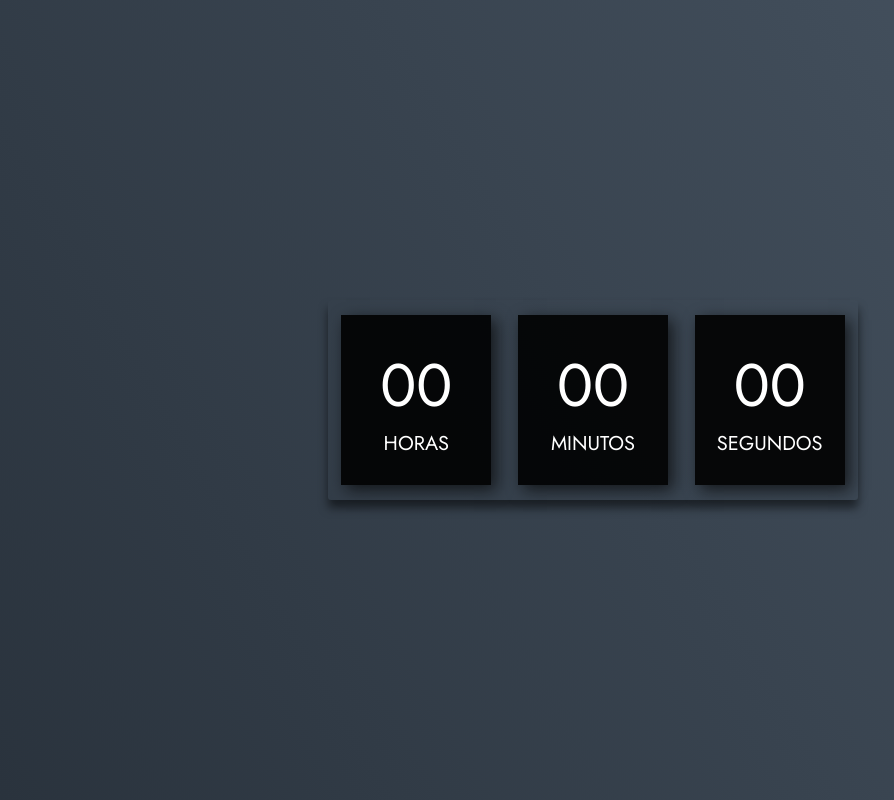
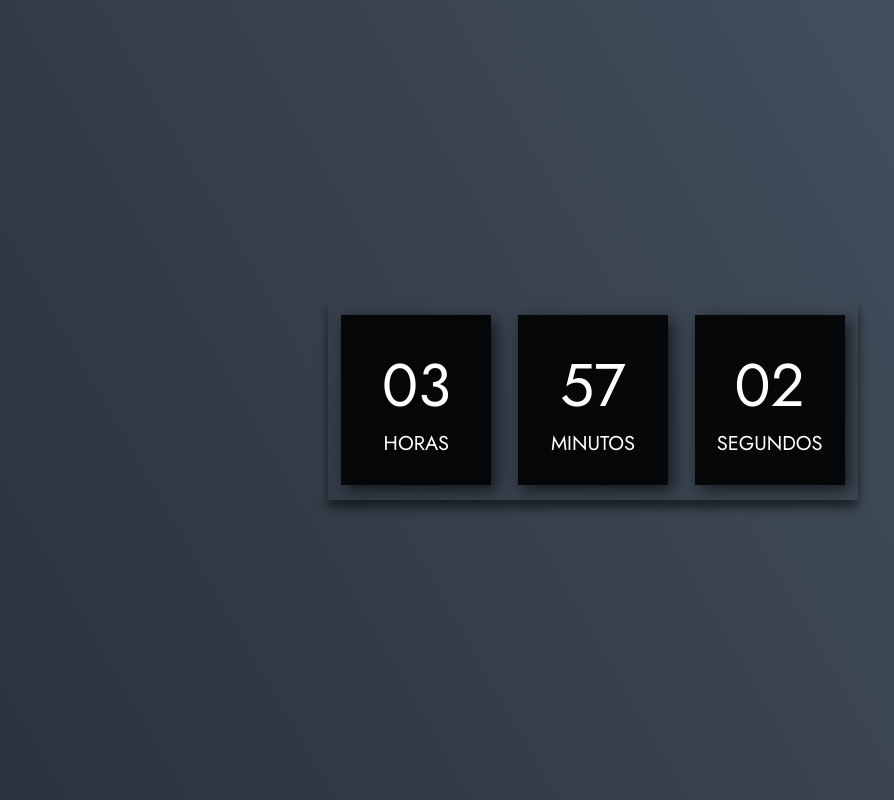
Before and after one commit to mateussperess/clock, a plain HTML site: page index.html in a window 1280 px wide. Shown: the whole page, without its empty margins (47-941 px from the left). Drawn offline with Linux system fonts and the light colour scheme.

Commit message:
folder structure changes

```diff
--- a/assets/script.js
+++ /dev/null
@@ -1 +0,0 @@
-console.log("oi");
--- /dev/null
+++ b/assets/script/script.js
@@ -0,0 +1,19 @@
+// console.log("oi");
+const hours = document.getElementById('hours');
+const minutes = document.getElementById('minutes');
+const seconds = document.getElementById('seconds');
+
+const clock = setInterval(function time() {
+  let dateToday = new Date();
+  let hourNow = dateToday.getHours();
+  let minuteNow = dateToday.getMinutes();
+  let secondNow = dateToday.getSeconds();
+
+  if (hourNow < 10) hourNow = '0' + hourNow;
+  if (minuteNow < 10) minuteNow = '0' + minuteNow;
+  if (secondNow < 10) secondNow = '0' + secondNow;
+
+  hours.innerText = hourNow;
+  minutes.innerText = minuteNow;
+  seconds.innerText = secondNow;
+});
--- a/assets/styles.scss
+++ b/assets/style/styles.scss
@@ -2,6 +2,7 @@
 
 :root {
   --text-color: #ffffff;
+  --text-number-size: 25px;
   --text-size: 20px;
 }
 
@@ -44,6 +45,8 @@
 
       span:nth-child(1) {
         color: var(--text-color);
+        // font-size: 25px;
+        text-transform: uppercase;
 
       }
 
@@ -52,12 +55,6 @@
         text-transform: uppercase;
         font-size: var(--text-size);
       }
-
     }
-
-    // .clock span:nth-child(1) {
-    //   color: white;
-    // }
-
   }
 }
--- a/index.html
+++ b/index.html
@@ -3,16 +3,15 @@
 <head>
   <meta charset="UTF-8">
   <meta http-equiv="X-UA-Compatible" content="IE=edge">
-  <meta name="viewport" content="width=], initial-scale=1.0">
+  <meta name="viewport" content="width=", initial-scale=1.0">
   <title> Clock By Mateus Peres </title>
 
-  <script src="./assets/script.js"></script>
 
   <link rel="shortcut icon" href="./assets/img/clock.png" type="image/x-icon">
-  <link rel="stylesheet" href="./assets/styles.css">
+  <link rel="stylesheet" href="./assets/style/styles.css">
 </head>
+
 <body>
-
   <div class="clock">
     <div>
       <span id="hours"> 00 </span>
@@ -30,5 +29,6 @@
     </div>
 
   </div>
+  <script src="./assets/script/script.js"></script>
 </body>
 </html>
```
Also changed, not shown: assets/style/styles.css, 2 other files.
